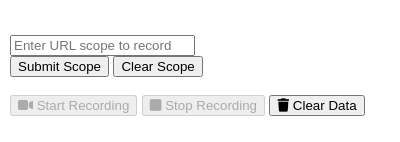
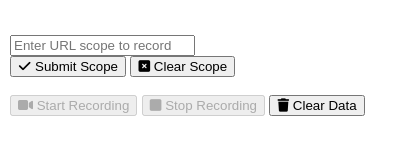
Before and after one commit to LEndres-NetSPI/Scanny-Request, a browser extension: page popup.html in a window 400 px wide. Shown: the part 136-278 px from the top of the page. Drawn offline with Linux system fonts and the light colour scheme.

Commit message:
Submit+clear scope icons added

```diff
--- a/popup.html
+++ b/popup.html
@@ -12,6 +12,7 @@
 
         h1 { text-align: center; }
 
+
     </style>
 
     <link rel="stylesheet" href="https://cdnjs.cloudflare.com/ajax/libs/font-awesome/6.1.1/css/all.min.css">
@@ -21,8 +22,8 @@
     <h1>Scanny Request<img src="icon.png" style="width:32px; height:32px;"></h1><hr>
     <h2>Scope: <span id="scopeSpan"></span></h2><br>
     <input type="text" id="scopeTLD" placeholder="Enter URL scope to record" /><br>
-    <button id="setScope">Submit Scope</button>
-    <button id="clearScope">Clear Scope</button><br><br>
+    <button id="setScope"><i class="fa-solid fa-check"></i> Submit Scope</button>
+    <button id="clearScope"><i class="fa-solid fa-square-xmark"></i> Clear Scope</button><br><br>
 
 
     <button id="startRecording" class="btn btn-danger" disabled><i class="fa-solid fa-video"></i> Start Recording</button>
```
